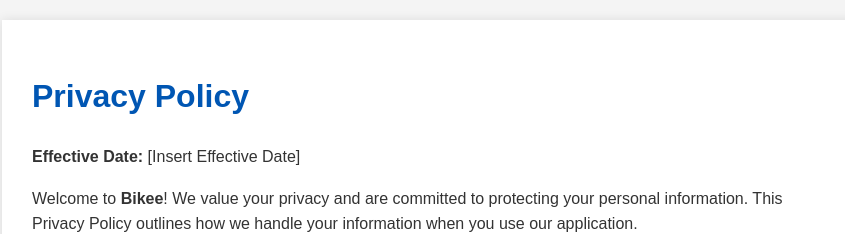
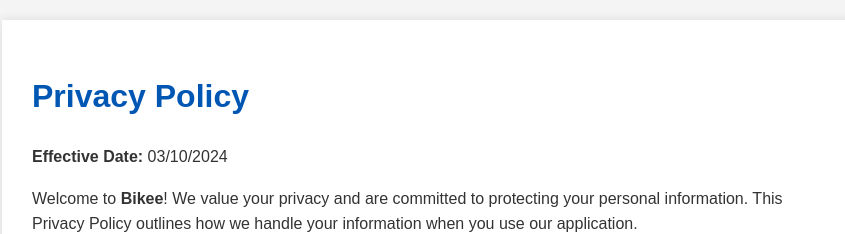
Before and after one commit to yamasammy/bikee.github.io, a plain HTML site: page index.html in a window 1280 px wide. Shown: the top 234 px of the page, without its empty margins (208-1053 px from the left). Drawn offline with Linux system fonts and the light colour scheme.

Commit message:
Update index.html

```diff
--- a/index.html
+++ b/index.html
@@ -42,7 +42,7 @@
 <body>
     <div class="container">
         <h1>Privacy Policy</h1>
-        <p><strong>Effective Date:</strong> [Insert Effective Date]</p>
+        <p><strong>Effective Date:</strong> 03/10/2024</p>
 
         <p>Welcome to <strong>Bikee</strong>! We value your privacy and are committed to protecting your personal information. This Privacy Policy outlines how we handle your information when you use our application.</p>
 
```
